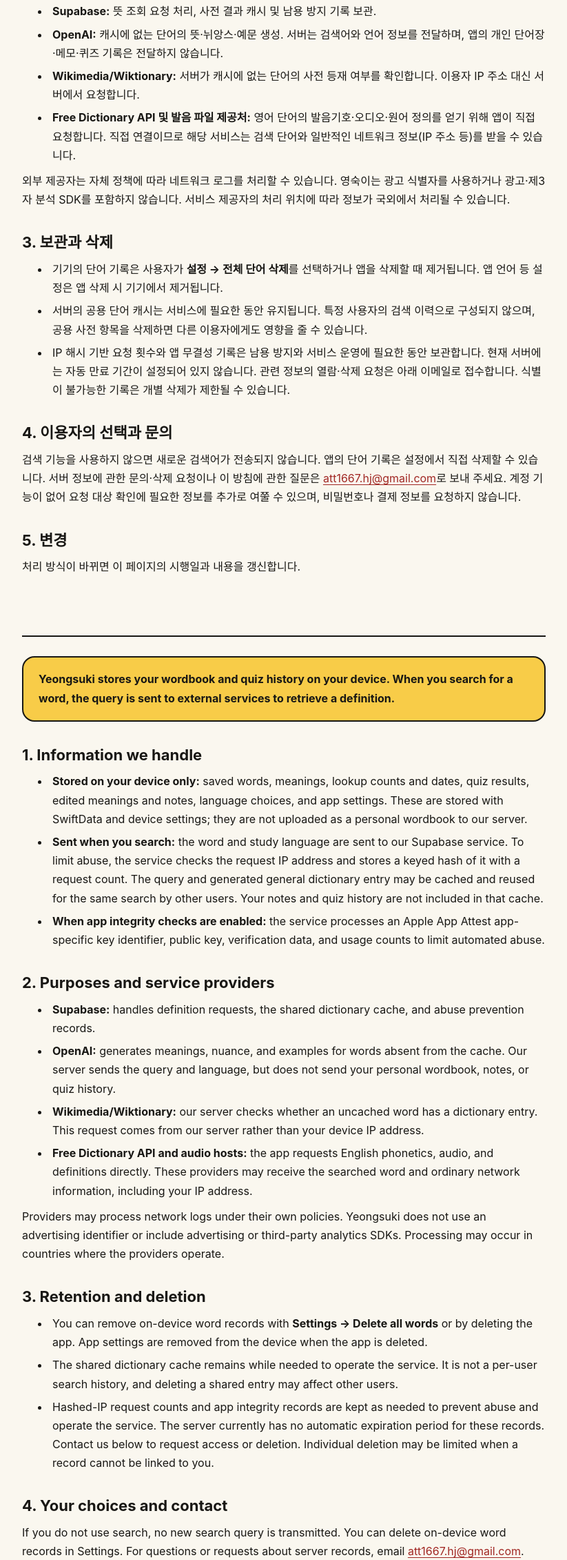
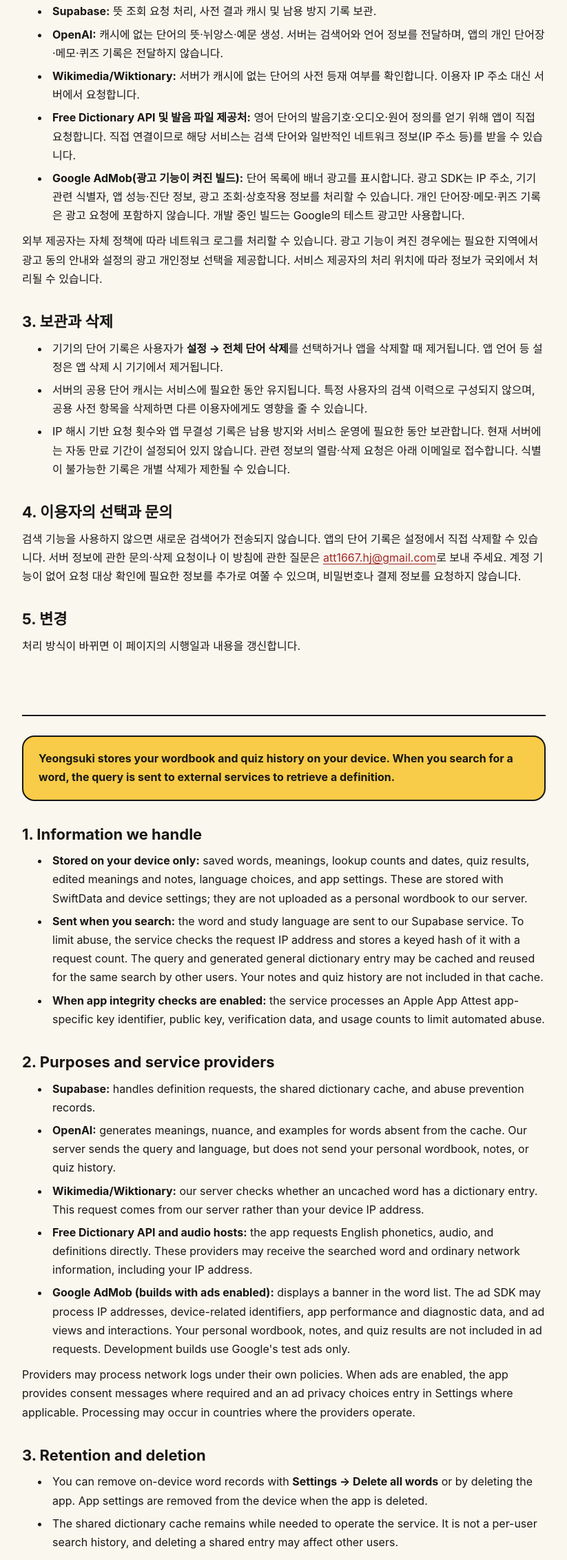
Before and after one commit to huizhi1667/yeongsuki-privacy, a plain HTML site: page index.html in a window 1280 px wide. Shown: the part 863-3124 px from the top of the page at 69% size, without its empty margins (228-1051 px from the left). Drawn offline with Linux system fonts and the light colour scheme.

Commit message:
Disclose AdMob test banner data handling

```diff
--- a/index.html
+++ b/index.html
@@ -50,8 +50,9 @@
         <li><strong>OpenAI:</strong> 캐시에 없는 단어의 뜻·뉘앙스·예문 생성. 서버는 검색어와 언어 정보를 전달하며, 앱의 개인 단어장·메모·퀴즈 기록은 전달하지 않습니다.</li>
         <li><strong>Wikimedia/Wiktionary:</strong> 서버가 캐시에 없는 단어의 사전 등재 여부를 확인합니다. 이용자 IP 주소 대신 서버에서 요청합니다.</li>
         <li><strong>Free Dictionary API 및 발음 파일 제공처:</strong> 영어 단어의 발음기호·오디오·원어 정의를 얻기 위해 앱이 직접 요청합니다. 직접 연결이므로 해당 서비스는 검색 단어와 일반적인 네트워크 정보(IP 주소 등)를 받을 수 있습니다.</li>
+        <li><strong>Google AdMob(광고 기능이 켜진 빌드):</strong> 단어 목록에 배너 광고를 표시합니다. 광고 SDK는 IP 주소, 기기 관련 식별자, 앱 성능·진단 정보, 광고 조회·상호작용 정보를 처리할 수 있습니다. 개인 단어장·메모·퀴즈 기록은 광고 요청에 포함하지 않습니다. 개발 중인 빌드는 Google의 테스트 광고만 사용합니다.</li>
       </ul>
-      <p>외부 제공자는 자체 정책에 따라 네트워크 로그를 처리할 수 있습니다. 영숙이는 광고 식별자를 사용하거나 광고·제3자 분석 SDK를 포함하지 않습니다. 서비스 제공자의 처리 위치에 따라 정보가 국외에서 처리될 수 있습니다.</p>
+      <p>외부 제공자는 자체 정책에 따라 네트워크 로그를 처리할 수 있습니다. 광고 기능이 켜진 경우에는 필요한 지역에서 광고 동의 안내와 설정의 광고 개인정보 선택을 제공합니다. 서비스 제공자의 처리 위치에 따라 정보가 국외에서 처리될 수 있습니다.</p>
       <h2>3. 보관과 삭제</h2>
       <ul>
         <li>기기의 단어 기록은 사용자가 <strong>설정 → 전체 단어 삭제</strong>를 선택하거나 앱을 삭제할 때 제거됩니다. 앱 언어 등 설정은 앱 삭제 시 기기에서 제거됩니다.</li>
@@ -78,8 +79,9 @@
         <li><strong>OpenAI:</strong> generates meanings, nuance, and examples for words absent from the cache. Our server sends the query and language, but does not send your personal wordbook, notes, or quiz history.</li>
         <li><strong>Wikimedia/Wiktionary:</strong> our server checks whether an uncached word has a dictionary entry. This request comes from our server rather than your device IP address.</li>
         <li><strong>Free Dictionary API and audio hosts:</strong> the app requests English phonetics, audio, and definitions directly. These providers may receive the searched word and ordinary network information, including your IP address.</li>
+        <li><strong>Google AdMob (builds with ads enabled):</strong> displays a banner in the word list. The ad SDK may process IP addresses, device-related identifiers, app performance and diagnostic data, and ad views and interactions. Your personal wordbook, notes, and quiz results are not included in ad requests. Development builds use Google's test ads only.</li>
       </ul>
-      <p>Providers may process network logs under their own policies. Yeongsuki does not use an advertising identifier or include advertising or third-party analytics SDKs. Processing may occur in countries where the providers operate.</p>
+      <p>Providers may process network logs under their own policies. When ads are enabled, the app provides consent messages where required and an ad privacy choices entry in Settings where applicable. Processing may occur in countries where the providers operate.</p>
       <h2>3. Retention and deletion</h2>
       <ul>
         <li>You can remove on-device word records with <strong>Settings → Delete all words</strong> or by deleting the app. App settings are removed from the device when the app is deleted.</li>
```
